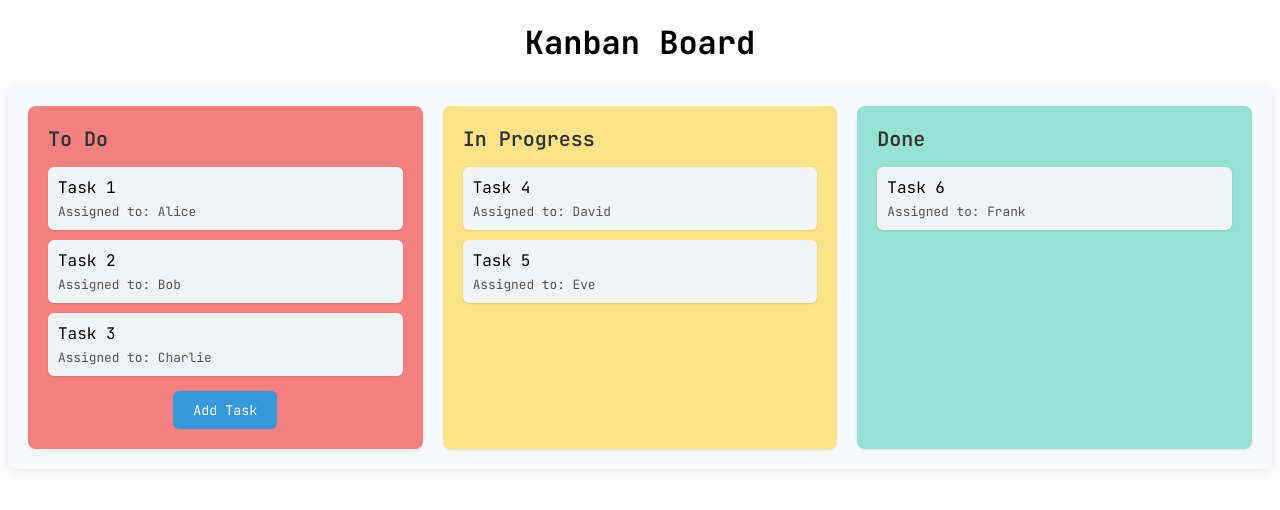
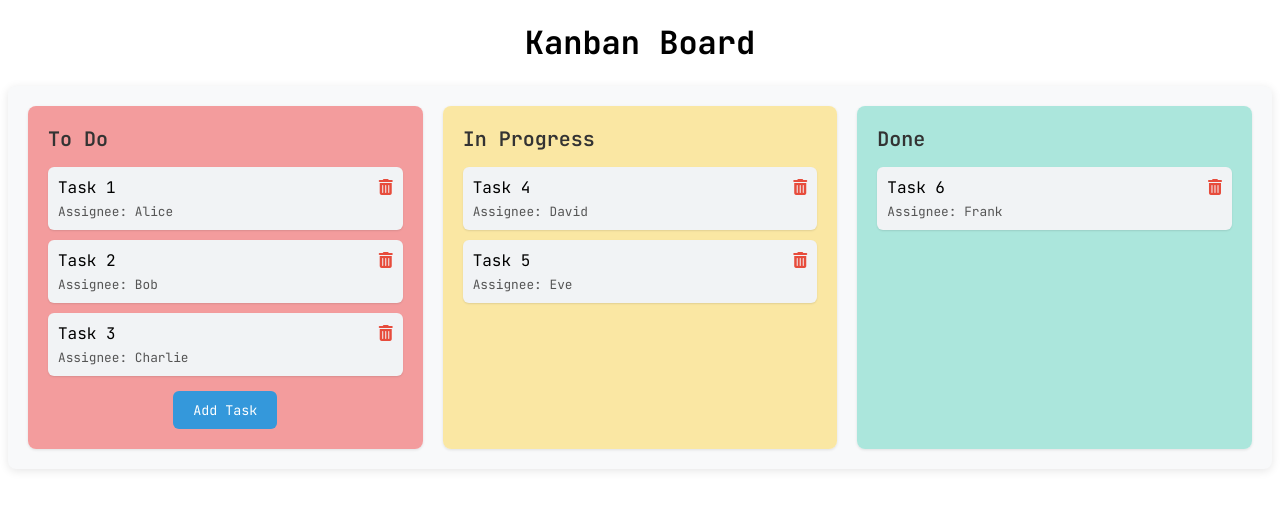
Before and after one commit to truonghoangthuan/nuxt-kanban-todo, a Nuxt app: page / in a window 1280 px wide. Shown: the top 510 px of the page. Built offline with nearby package versions, Linux system fonts and the light colour scheme.

Commit message:
feat: delete task

```diff
--- a/components/KanbanBoard.vue
+++ b/components/KanbanBoard.vue
@@ -18,10 +18,13 @@
         @start="dragging = true"
         @end="dragging = false"
       >
-        <template #item="{ element }">
+        <template #item="{ element, index }">
           <div class="task-item">
-            <div class="task-name">{{ element.name }}</div>
-            <div class="assignee">Assigned to: {{ element.assignee }}</div>
+            <div class="task-header">
+              <div class="task-name">{{ element.name }}</div>
+              <i class="fas fa-trash-alt delete-icon" @click="deleteTask(columnIndex, index)"></i>
+            </div>
+            <div class="assignee">Assignee: {{ element.assignee }}</div>
           </div>
         </template>
       </draggable>
@@ -100,6 +103,9 @@ export default {
         }
       }
     },
+    deleteTask(columnIndex, taskIndex) {
+      this.columns[columnIndex].tasks.splice(taskIndex, 1);
+    },
     getColumnClass(index) {
       switch (index) {
         case 0:
@@ -117,10 +123,7 @@ export default {
 </script>
 
 <style scoped>
-@import url('https://fonts.googleapis.com/css2?family=JetBrains+Mono:ital,wght@0,100..800;1,100..800&display=swap');
-
 .kanban-board {
-  font-family: 'JetBrains Mono', monospace;
   display: flex;
   gap: 20px;
   padding: 20px;
@@ -137,15 +140,15 @@ export default {
 }
 
 .todo-column {
-  background-color: #f38181;
+  background-color: #f38181c4;
 }
 
 .in-progress-column {
-  background-color: #fce38a;
+  background-color: #fce38ac5;
 }
 
 .done-column {
-  background-color: #95e1d3;
+  background-color: #95e1d3c4;
 }
 
 .kanban-column-header {
@@ -175,16 +178,29 @@ export default {
   margin-bottom: 10px;
   border-radius: 6px;
   box-shadow: 0 1px 2px rgba(0, 0, 0, 0.1);
+  display: flex;
+  flex-direction: column;
+}
+
+.task-header {
+  display: flex;
+  justify-content: space-between;
+  align-items: center;
 }
 
 .task-name {
-  font-size: 1rem; /* Default font size for the task name */
+  font-size: 1rem;
 }
 
-.kanban-column .assignee {
-  font-size: 0.8rem; /* Smaller font size for the assignee */
+.assignee {
+  font-size: 0.8rem;
   color: #555;
   margin-top: 5px;
+}
+
+.delete-icon {
+  color: #e74c3c;
+  cursor: pointer;
 }
 
 .status-select {
@@ -225,6 +241,7 @@ export default {
 }
 
 .add-task-form input {
+  font-family: 'JetBrains Mono', monospace;
   padding: 10px;
   border: 1px solid #ccc;
   border-radius: 6px;
--- a/nuxt.config.ts
+++ b/nuxt.config.ts
@@ -12,6 +12,10 @@ export default defineNuxtConfig({
           rel: 'stylesheet',
           href: 'https://fonts.googleapis.com/css2?family=JetBrains+Mono:ital,wght@0,100..800;1,100..800&display=swap',
         },
+        {
+          rel: 'stylesheet',
+          href: 'https://cdnjs.cloudflare.com/ajax/libs/font-awesome/6.0.0-beta3/css/all.min.css',
+        },
       ],
     },
   },
```
